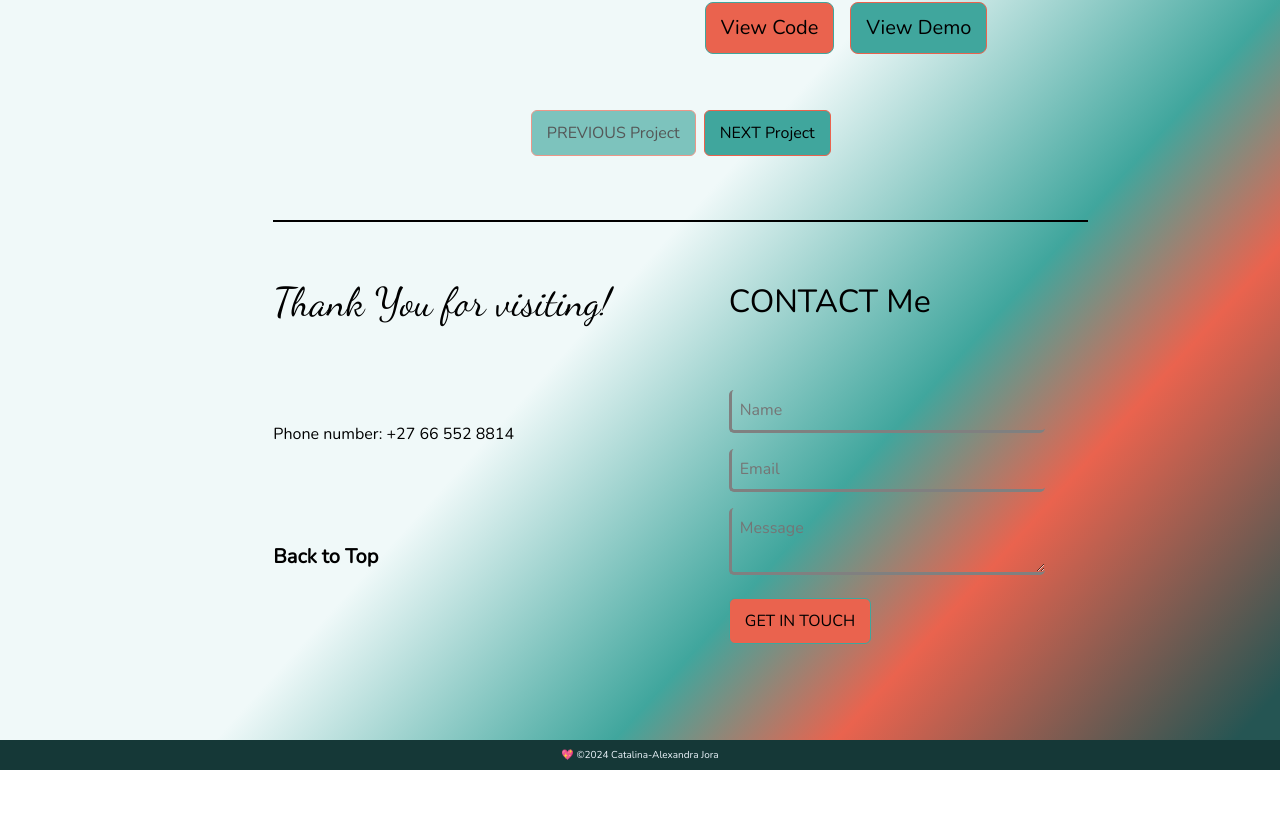
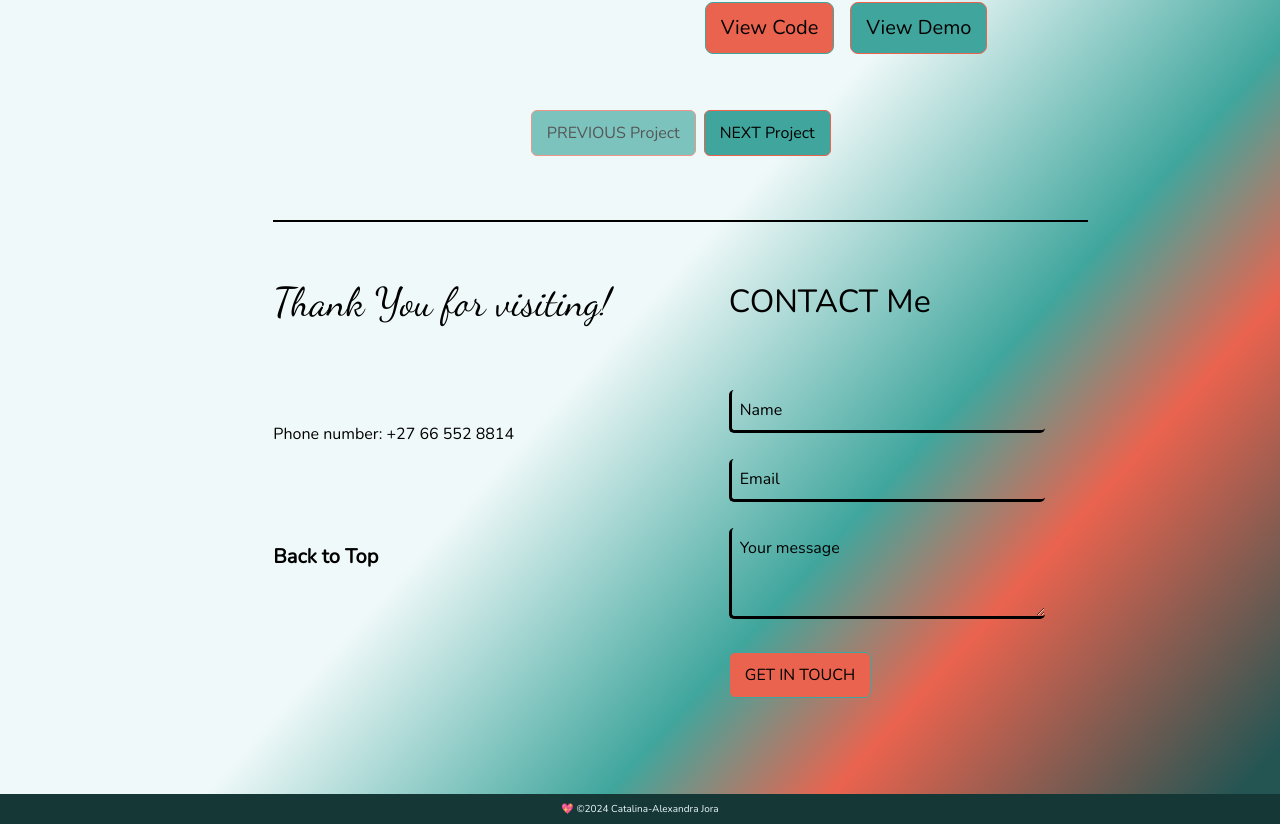
Before and after one commit to AlexJora/portfolio, a React (Vite) app: page / in a window 1280 px wide. Shown: the part 2766-3590 px from the top of the page. Before the commit the page ends 3536 px from the top, so only its background shows below. Built offline with nearby package versions, Linux system fonts and the light colour scheme.

Commit message:
Changing form

```diff
--- a/src/components/ContactForm.jsx
+++ b/src/components/ContactForm.jsx
@@ -1,8 +1,38 @@
-import { useState } from "react";
+import { useState, useContext } from "react";
+import { ThemeContext } from "../Theme";
 import { useForm } from "react-hook-form";
 import { Form, Button, Col, Row } from "react-bootstrap";
-import styled from "styled-components";
+import styled, { css } from "styled-components";
 import emailjs from "@emailjs/browser";
+
+const lightThemeStyles = css`
+  color: black;
+  background-color: transparent;
+  border-top: none;
+  border-right: none;
+  border-left: 3px solid #000;
+  border-bottom: 3px solid #000;
+`;
+
+const darkThemeStyles = css`
+  color: white;
+  background-color: transparent;
+  border-top: none;
+  border-right: none;
+  border-left: 3px solid #fff;
+  border-bottom: 3px solid #fff;
+`;
+
+const CustomInput = styled.input`
+  ${(props) =>
+    props.theme === "light-theme" ? lightThemeStyles : darkThemeStyles}
+  border-radius: 5px;
+  width: 60%;
+  margin-bottom: 10px;
+
+  &::placeholder {
+    color: ${(props) => (props.theme === "light-theme" ? "black" : "white")};
+`;
 
 const SubmitButton = styled(Button)`
   &&&.btn {
@@ -18,17 +48,9 @@ const SubmitButton = styled(Button)`
     }
   }
 `;
-const CustomInput = styled.input`
-  background-color: transparent;
-  border-top: none;
-  border-right: none;
-  border-left: 3px solid gray;
-  border-bottom: 3px solid gray;
-  border-radius: 5px;
-  width: 60%;
-`;
 
 const ContactForm = () => {
+  const { theme } = useContext(ThemeContext);
   const {
     register,
     handleSubmit,
@@ -89,7 +111,7 @@ const ContactForm = () => {
   };
 
   return (
-    <Form onSubmit={handleSubmit(onSubmit)}>
+    <Form onSubmit={handleSubmit(onSubmit)} theme={theme}>
       <Form.Group controlId="formName" className="mb-3">
         <CustomInput
           type="text"
@@ -102,6 +124,7 @@ const ContactForm = () => {
               message: "Please use 30 characters or less",
             },
           })}
+          theme={theme}
         />
         {errors.name && (
           <div className="invalid-feedback">{errors.name.message}</div>
@@ -120,6 +143,7 @@ const ContactForm = () => {
                 pattern:
                   /^[a-zA-Z0-9.!#$%&’*+/=?^_`{|}~-]+@[a-zA-Z0-9-]+(?:\.[a-zA-Z0-9-]+)*$/,
               })}
+              theme={theme}
             />
             {errors.email && (
               <div className="invalid-feedback">{errors.email.message}</div>
@@ -131,10 +155,11 @@ const ContactForm = () => {
       <Form.Group controlId="formMessage" className="mb-3">
         <CustomInput
           as="textarea"
-          rows={2}
-          placeholder="Message"
+          rows={3}
+          placeholder="Your message"
           className={`p-2 ${errors.message ? "is-invalid" : ""}`}
           {...register("message", { required: "Please enter your message" })}
+          theme={theme}
         />
         {errors.message && (
           <div className="invalid-feedback">{errors.message.message}</div>
--- a/src/components/NavBar.jsx
+++ b/src/components/NavBar.jsx
@@ -9,14 +9,14 @@ import { Container, Row, Col, Navbar, Nav } from "react-bootstrap";
 import { ThemeContext } from "../Theme";
 
 const baseStyles = css`
-  color: #000000;
+  color: #000;
   font-weight: normal;
   &:hover {
     font-weight: 900;
   }
   &.active {
     font-weight: 900;
-    border-bottom: 2px solid #000000;
+    border-bottom: 2px solid #000;
   }
 `;
 const StyledNavLinks = styled(Link)`
```
